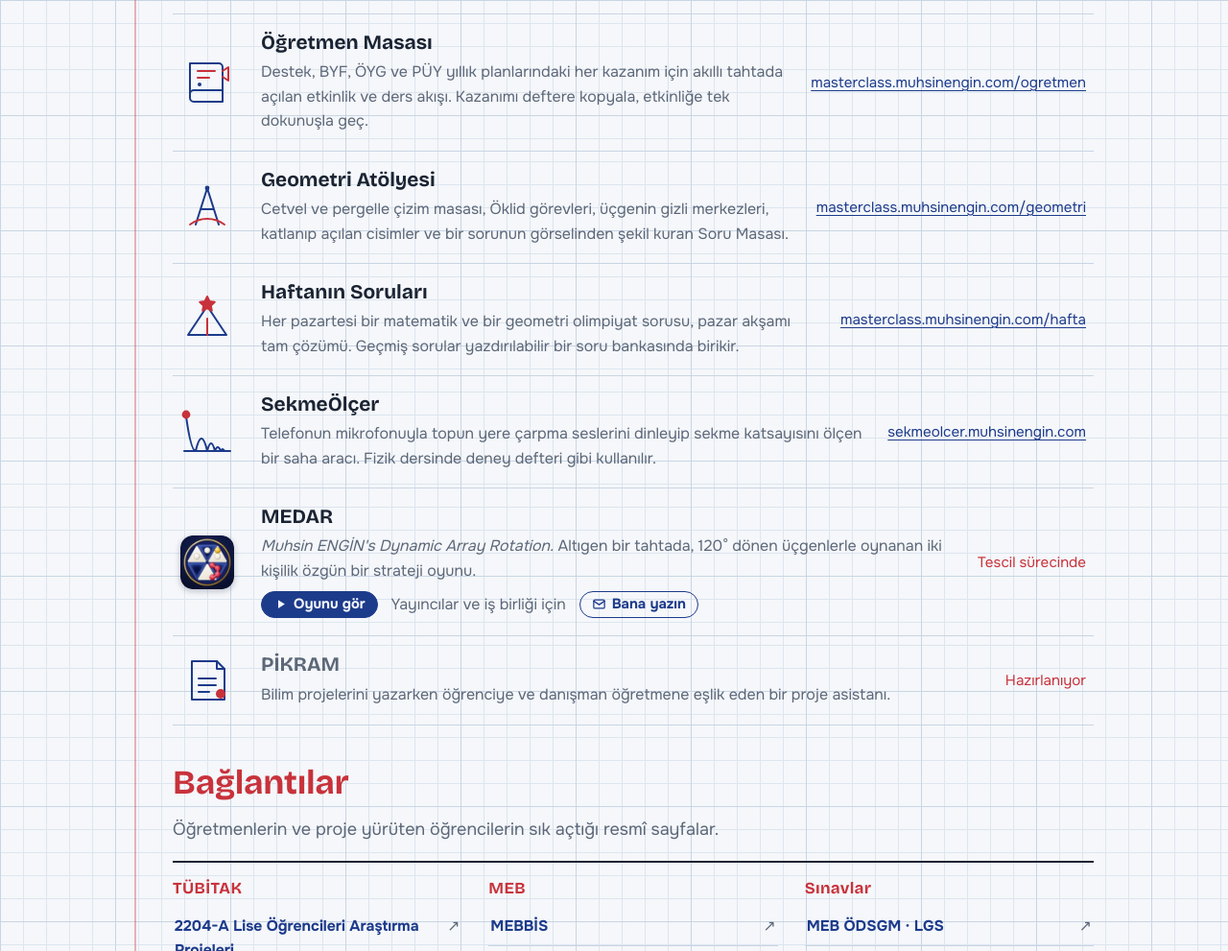
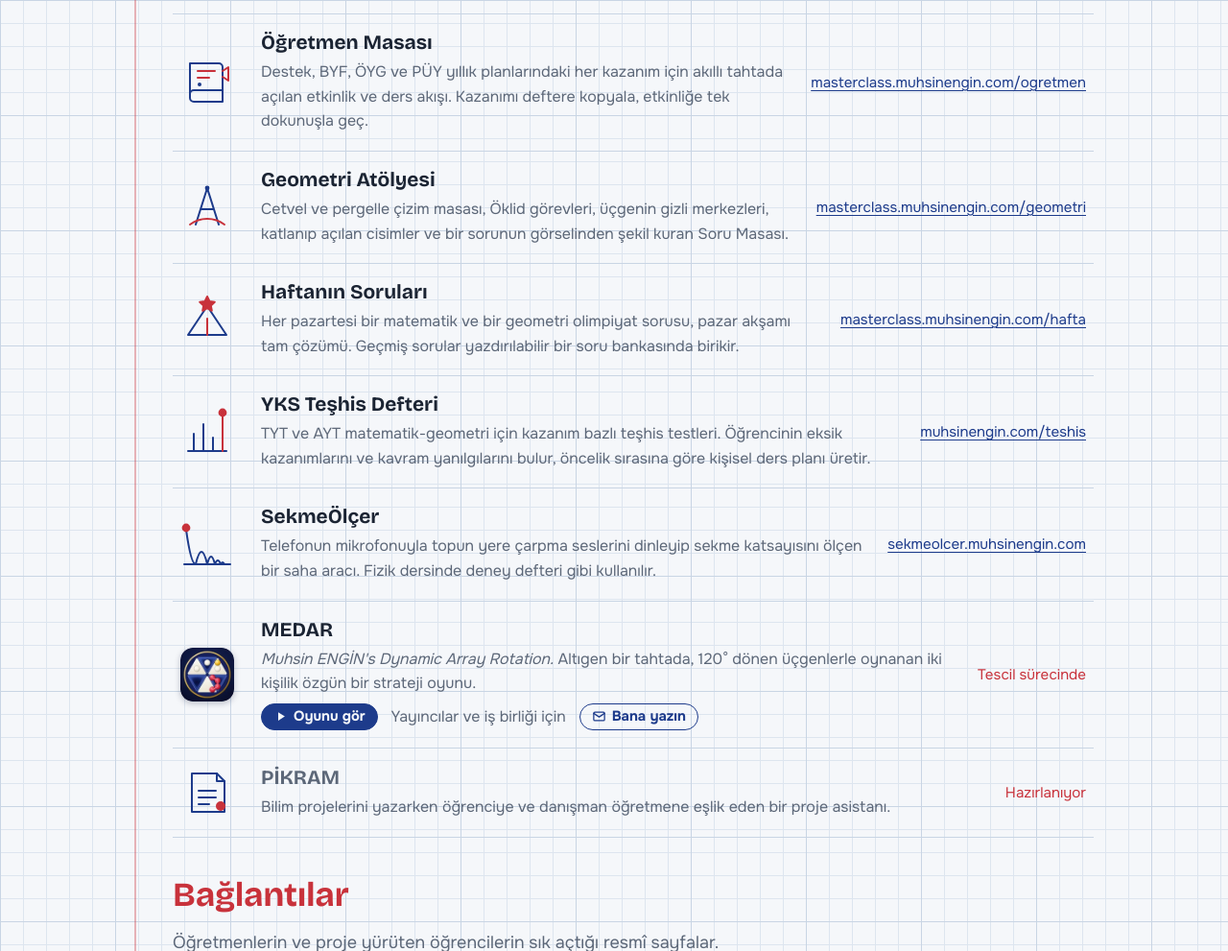
Before and after one commit to enginmuhsin/muhsinengin, a plain HTML site: page index.html in a window 1280 px wide. Shown: the part 1320-2311 px from the top of the page at 96% size. Drawn offline with Linux system fonts and the light colour scheme.

Commit message:
Update index.html

```diff
--- a/index.html
+++ b/index.html
@@ -192,6 +192,7 @@ footer { margin-top: 56px; color: var(--kursun); font-size: .95rem; display: fle
   <a href="#baglantilar">Bağlantılar</a>
   <a href="https://masterclass.muhsinengin.com/hafta/">Haftanın Soruları <span aria-hidden="true">↗</span></a>
   <a href="https://masterclass.muhsinengin.com/ogretmen/">Öğretmen Masası <span aria-hidden="true">↗</span></a>
+  <a href="teshis/">Teşhis Defteri</a>
 </nav>
 
 <header class="acilis">
@@ -243,6 +244,10 @@ footer { margin-top: 56px; color: var(--kursun); font-size: .95rem; display: fle
       <svg viewBox="0 0 56 56" aria-hidden="true"><path d="M8 44 L28 14 L48 44 Z"/><path class="kirmizi" d="M28 44 V27"/><path class="dolu kirmizi" d="M28 4 l2.4 5 5.4.7-4 3.7 1 5.4-4.8-2.6-4.8 2.6 1-5.4-4-3.7 5.4-.7z"/></svg>
       <h3>Haftanın Soruları</h3><span class="adres">masterclass.muhsinengin.com/hafta</span>
       <p>Her pazartesi bir matematik ve bir geometri olimpiyat sorusu, pazar akşamı tam çözümü. Geçmiş sorular yazdırılabilir bir soru bankasında birikir.</p></a></li>
+        <li class="proje"><a href="teshis/">
+      <svg viewBox="0 0 56 56" aria-hidden="true"><path d="M8 48 H48"/><path d="M14 48 V30"/><path d="M24 48 V20"/><path d="M34 48 V34"/><path class="kirmizi" d="M44 48 V12"/><circle class="dolu kirmizi" cx="44" cy="8" r="3.4"/></svg>
+      <h3>YKS Teşhis Defteri</h3><span class="adres">muhsinengin.com/teshis</span>
+      <p>TYT ve AYT matematik-geometri için kazanım bazlı teşhis testleri. Öğrencinin eksik kazanımlarını ve kavram yanılgılarını bulur, öncelik sırasına göre kişisel ders planı üretir.</p></a></li>
     <li class="proje"><a href="https://sekmeolcer.muhsinengin.com/">
       <svg viewBox="0 0 56 56" aria-hidden="true"><path d="M4 48 H52"/><path d="M6 12 Q11 48 16 48 Q22 22 28 48 Q32 32 36 48 Q39 40 42 48 Q44 44 46 48"/><circle class="dolu kirmizi" cx="6" cy="10" r="3.4"/></svg>
       <h3>SekmeÖlçer</h3><span class="adres">sekmeolcer.muhsinengin.com</span>
```
